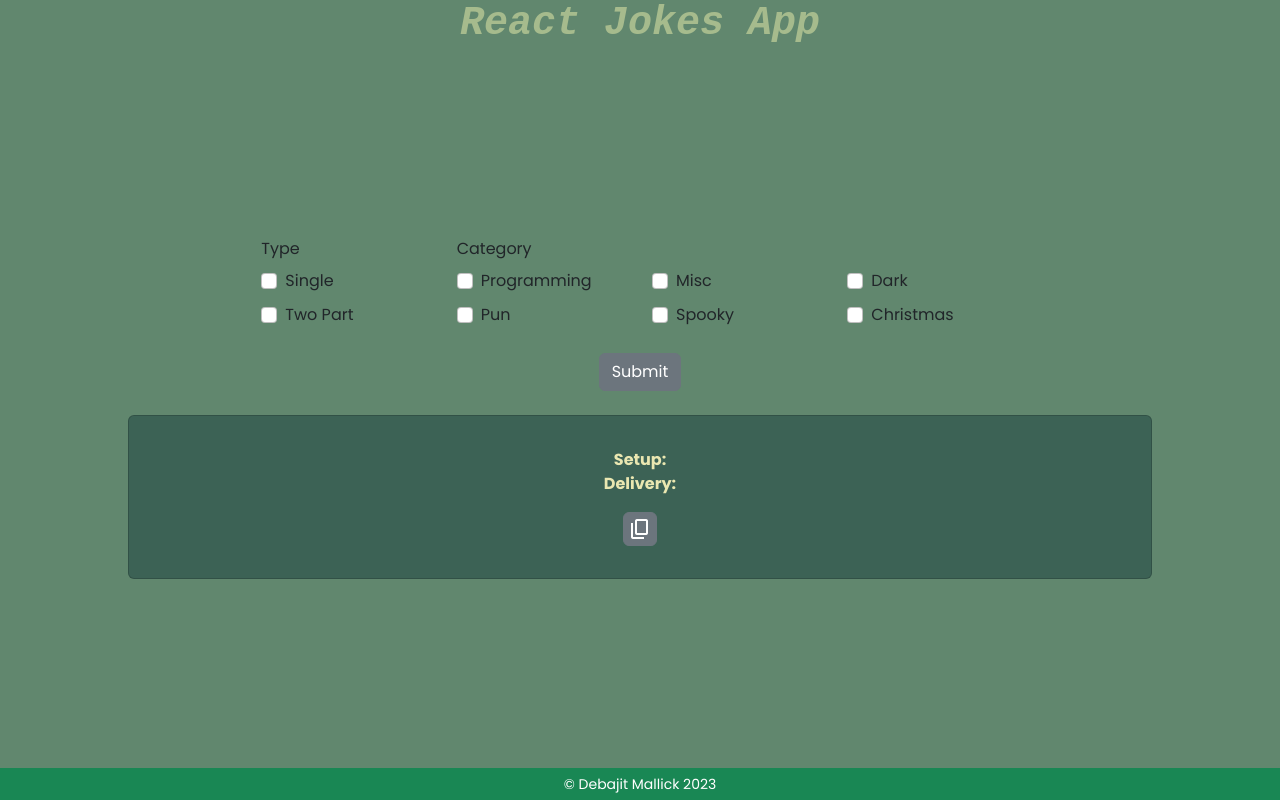
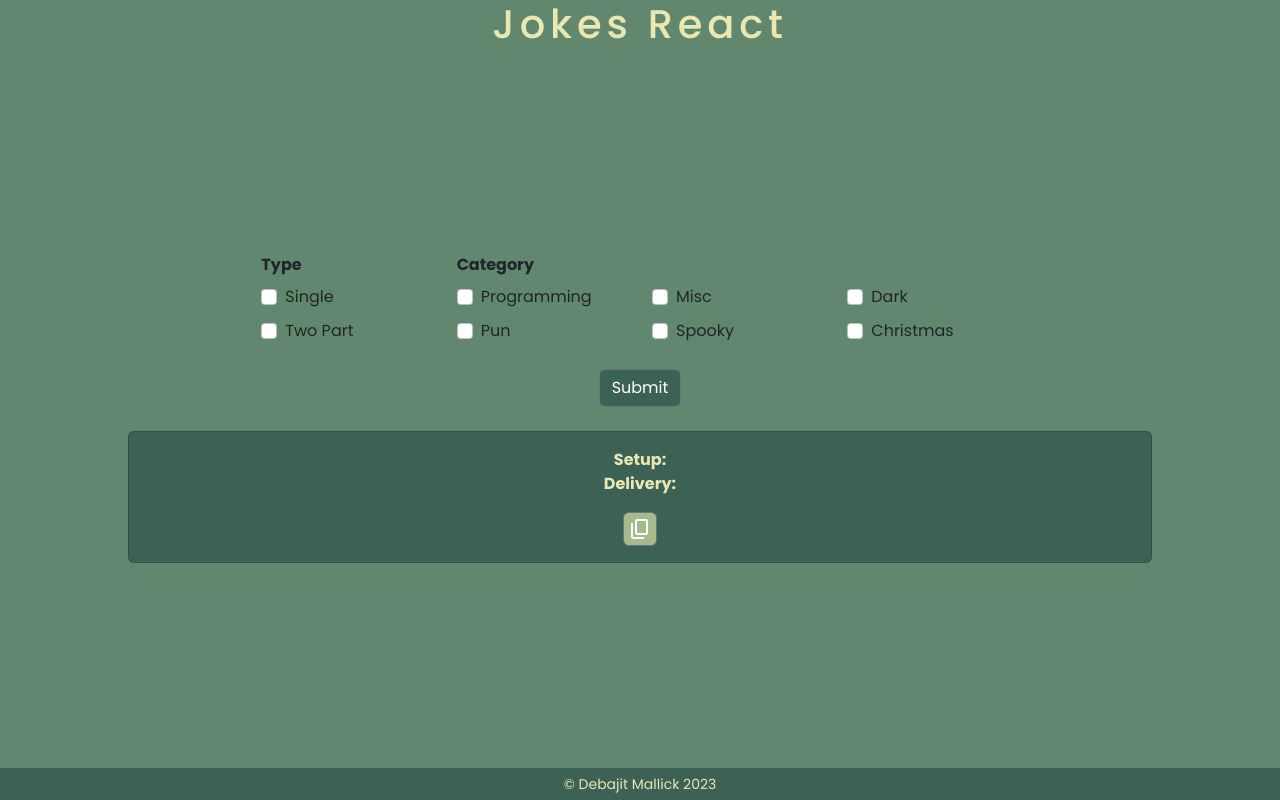
Before and after one commit to akshayasilvoj/jokeapp, a React (Create React App) app: page / in a window 1280 px wide. Built offline with nearby package versions, Linux system fonts and the light colour scheme; no server answers.

Commit message:
modify the existing UI

```diff
--- a/src/App.css
+++ b/src/App.css
@@ -1,7 +1,5 @@
 .app-header {
-  color: #a6bb8d;
+  color: #eae7b1;
   text-align: center;
-  font-style: italic;
-  font-family: 'Courier New', Courier, monospace;
-  font-weight: bold;
+  letter-spacing: 0.3rem;
 }
--- a/src/App.js
+++ b/src/App.js
@@ -64,7 +64,7 @@ function App() {
   }, []);
   return (
     <div className='d-flex flex-column justify-content-between align-items-center h-100'>
-      <h1 className='app-header'>React Jokes App</h1>
+      <h1 className='app-header'>Jokes React</h1>
       <Container className='d-flex flex-column align-items-center'>
         <JokeSearch getJokeSerachData={submitJokeSerachData} />
         <JokeCard
--- a/src/component/JokeCard.css
+++ b/src/component/JokeCard.css
@@ -6,3 +6,7 @@
 .joke-card-text {
   color: #eae7b1;
 }
+
+.joke-card-btn {
+  background-color: #a6bb8d !important;
+}
--- a/src/component/JokeCard.js
+++ b/src/component/JokeCard.js
@@ -36,7 +36,7 @@ const JokeCard = ({ joke, jokeType, setup, delivery }) => {
   return (
     <>
       <ToastContainer />
-      <Card className='my-2 joke-card text-center p-3'>
+      <Card className='my-2 joke-card text-center'>
         <CardBody className='joke-card-body'>
           {jokeType === 'single' ? (
             <CardText className='joke-card-text'>{joke}</CardText>
@@ -50,7 +50,7 @@ const JokeCard = ({ joke, jokeType, setup, delivery }) => {
           )}
           <section className='option-container d-flex justify-content-center'>
             <Button
-              className='p-1 d-flex align-items-center'
+              className='p-1 d-flex align-items-center joke-card-btn'
               onClick={() =>
                 copyJokeToClipboard(
                   jokeType === 'single'
--- /dev/null
+++ b/src/component/JokeSearch.css
@@ -0,0 +1,7 @@
+.submit-btn {
+  background-color: #3c6255 !important;
+}
+
+.checkbox-header-label {
+  font-weight: bold;
+}
--- a/src/component/JokeSearch.js
+++ b/src/component/JokeSearch.js
@@ -1,5 +1,6 @@
 import { useState } from 'react';
 import { Row, Col, Form, FormGroup, Label, Input, Button } from 'reactstrap';
+import './JokeSearch.css';
 
 const JokeSearch = ({ getJokeSerachData }) => {
   const jokeSearchItem = {
@@ -77,7 +78,9 @@ const JokeSearch = ({ getJokeSerachData }) => {
     <Form action='/'>
       <Row>
         <Col md='3'>
-          <Label for='jokeType'>Type</Label>
+          <Label for='jokeType' className='checkbox-header-label'>
+            Type
+          </Label>
           {jokeSearchItem?.types.map((type) => (
             <FormGroup check key={type.value}>
               <Input
@@ -92,7 +95,9 @@ const JokeSearch = ({ getJokeSerachData }) => {
         </Col>
 
         <Col md='9'>
-          <Label for='jokeType'>Category</Label>
+          <Label for='jokeType' className='checkbox-header-label'>
+            Category
+          </Label>
           <Row>
             {jokeSearchItem.categories.map((category) => (
               <Col md='4'>
@@ -115,6 +120,7 @@ const JokeSearch = ({ getJokeSerachData }) => {
         <Col className='text-center mt-3 mb-3'>
           <Button
             type='button'
+            className='submit-btn'
             onClick={() => getJokeSerachData(jokeType, jokeCategory)}
           >
             Submit
--- /dev/null
+++ b/src/component/layout/AppFooter.css
@@ -0,0 +1,4 @@
+footer {
+  color: #eae7b1;
+  background-color: #3c6255;
+}
--- a/src/component/layout/AppFooter.js
+++ b/src/component/layout/AppFooter.js
@@ -1,8 +1,9 @@
 import PropTypes from 'prop-types';
+import './AppFooter.css';
 
 const AppFooter = ({ footerText }) => {
   return (
-    <footer className='text-center p-1 text-white bg-success w-100'>
+    <footer className='text-center p-1  w-100'>
       <small>&copy; {footerText}</small>
     </footer>
   );
```
